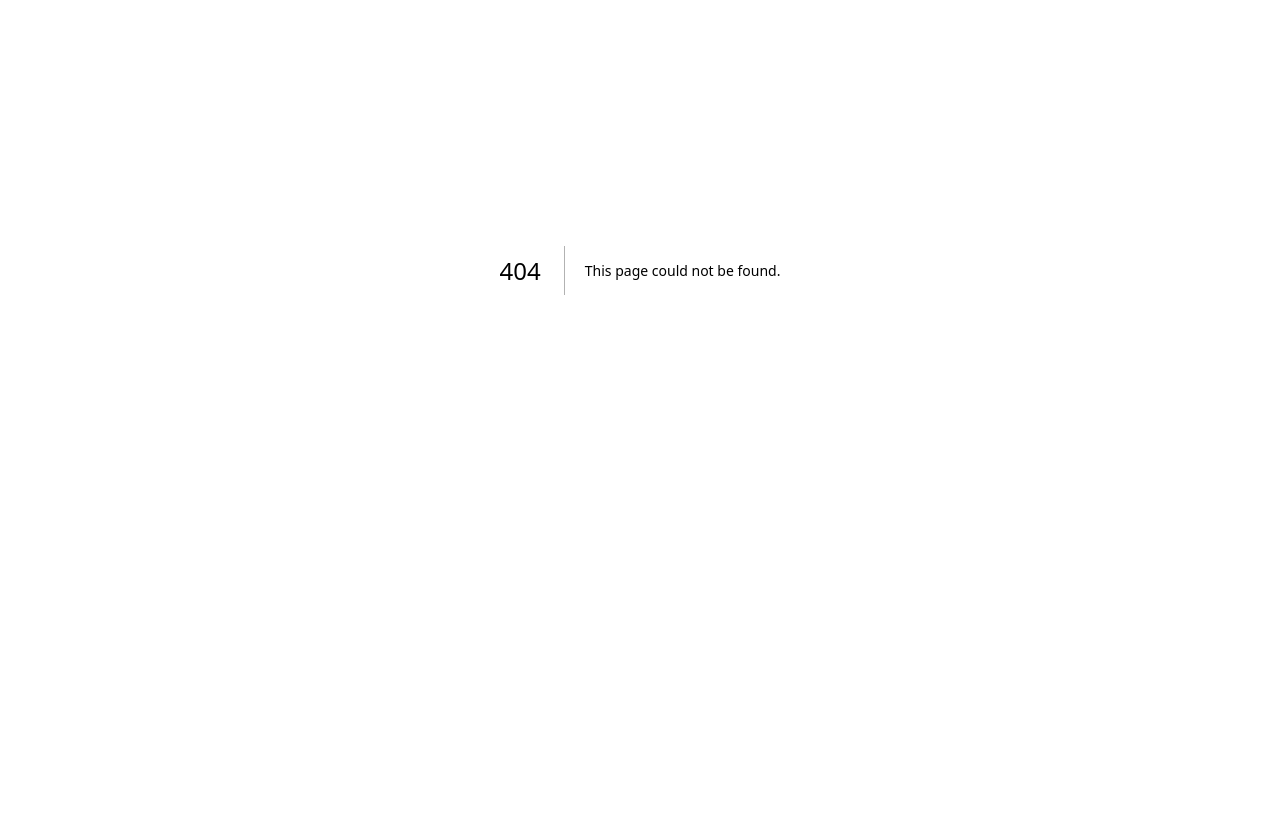
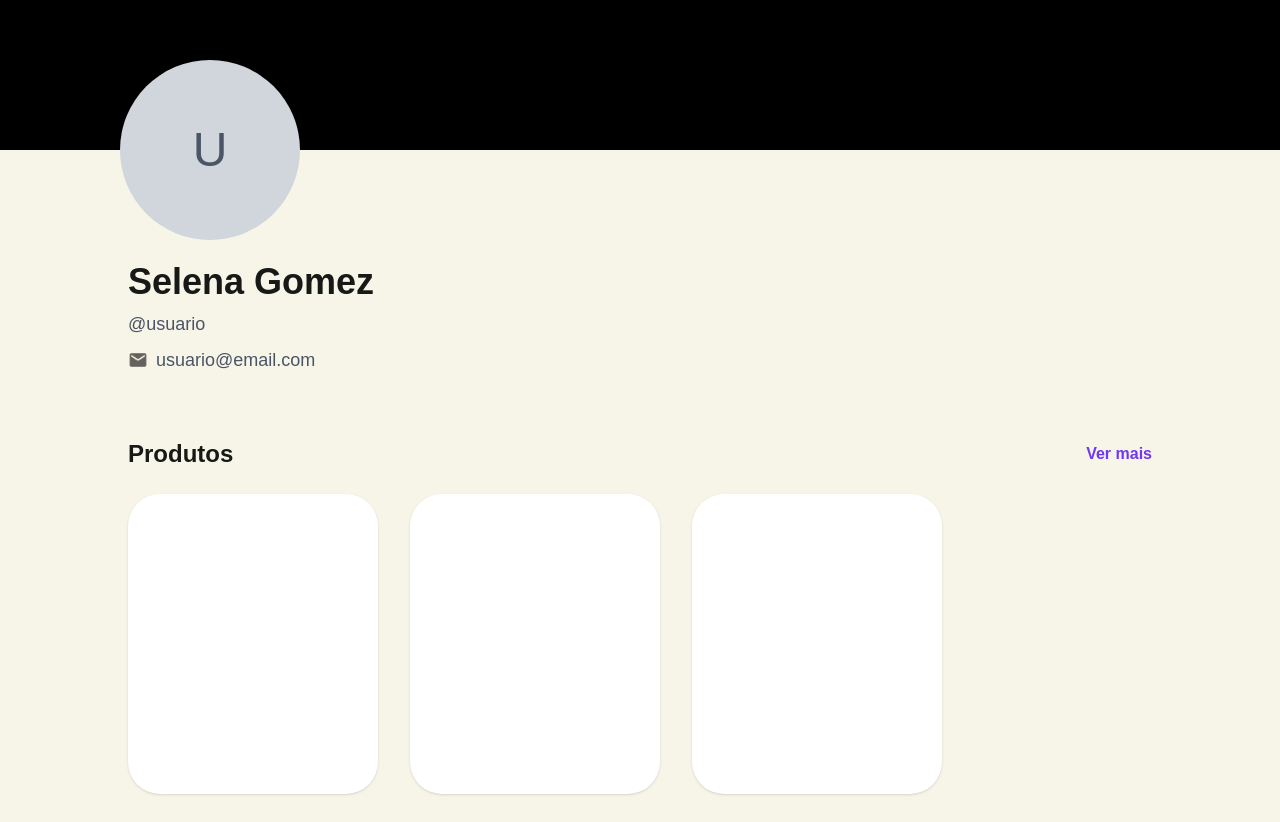
Before and after one commit to YuriNeves148/PT-CJR-Frontend, a Next.js app: page /perfil in a window 1280 px wide. Before the commit this address had no page. Shown: the part 130-952 px from the top of the page. Before the commit the page ends 800 px from the top, so only its background shows below. Built offline with nearby package versions, Linux system fonts and the light colour scheme; no server answers.

Commit message:
feat: implementa tela de perfil e ajustes no login

```diff
--- a/app/api/login/route.ts
+++ b/app/api/login/route.ts
@@ -4,7 +4,7 @@ export async function POST(request: Request) {
   try {
     const { email, senha } = await request.json();
 
-    const resposta = await fetch("http://localhost:3000/login", {
+    const resposta = await fetch("http://localhost:3001/login", {
       method: "POST",
       headers: { "Content-Type": "application/json" },
       body: JSON.stringify({ email, senha }),
--- a/app/api/me/route.ts
+++ b/app/api/me/route.ts
@@ -12,7 +12,7 @@ export async function GET(request: NextRequest) {
   }
 
   try {
-    const resposta = await fetch("http://localhost:3000/me", {
+    const resposta = await fetch("http://localhost:3001/me", {
       method: "GET",
       headers: {
         Authorization: `Bearer ${token}`,
--- a/app/login/page.tsx
+++ b/app/login/page.tsx
@@ -53,11 +53,11 @@ async function enviarLogin(event: FormEvent<HTMLFormElement>): Promise<void> {
 
   return (
 
-    <main className="min-h-screen bg-[#f7f4e8] grid grid-cols-2 pl-8 pr-15">
+    <main className="h-dvh overflow-hidden bg-[#f7f4e8] grid grid-cols-2 pl-8 pr-15">
 
       <section className="flex flex-col items-center gap-5 ">
-        <Image src="/images/LOGO Stock.io.png" alt="Logotipo da STOCK" width={300} height={100}/>
-        <Image src="/images/Stockles - Mascote da Stock.io.png" alt="Logotipo da STOCK" width={300} height={100}  unoptimized className="w-[450px] max-w-full h-auto"/>
+        <Image src="/images/LOGO Stock.io.png" alt="Logotipo da STOCK" width={300} height={100} className="-translate-x-10"/>
+        <Image src="/images/Stockles - Mascote da Stock.io.png" alt="Mascote Stockles" width={300} height={100} unoptimized className="w-[450px] max-w-full h-auto max-h-[calc(100dvh-150px)] object-contain"/>
       </section>
 
       <section className="bg-[#171917] p-10 flex flex-col justify-center items-center gap-5" style={{ marginTop: "55px", borderRadius: "24px 24px 0 0" }}>
@@ -78,7 +78,7 @@ async function enviarLogin(event: FormEvent<HTMLFormElement>): Promise<void> {
             </button>
             {mensagem && <p className="text-red-500 text-sm mt-2">{mensagem}</p>}
           </form>
-        <p className="mt-5 text-left">Não tem uma conta? <Link href="/cadastro" className="text-[#7137f5] hover:underline cursor-pointer">Cadastre-se</Link></p>
+        <p className="mt-5 text-left font-semibold">Não tem uma conta? <Link href="/cadastro" className="text-[#7137f5] hover:underline cursor-pointer">Cadastre-se</Link></p>
       </section>
     </main>
   );
--- /dev/null
+++ b/app/perfil/page.tsx
@@ -0,0 +1,115 @@
+
+"use client";
+
+import Image from "next/image";
+import { useEffect, useState } from "react";
+
+export default function PerfilPage() {
+
+  const [ehDonoDoPerfil, setEhDonoDoPerfil] = useState(false);
+  const [mostrarMaisProdutos, setMostrarMaisProdutos] = useState(false);
+  const [mostrarMaisLojas, setMostrarMaisLojas] = useState(false);
+
+  useEffect(() => {
+    async function verificarLogin() {
+      try {
+        const resposta = await fetch("/api/me", { cache: "no-store" });
+
+        if (!resposta.ok) {
+          setEhDonoDoPerfil(false);
+          return;
+        }
+
+        const usuario = await resposta.json();
+        const idNaUrl = new URLSearchParams(window.location.search).get("id");
+
+        setEhDonoDoPerfil(
+          idNaUrl === null ||
+          (idNaUrl.trim() !== "" && Number(idNaUrl) === Number(usuario.sub))
+        );
+
+      } catch (erro) {
+        console.error("Erro ao verificar login:", erro);
+        setEhDonoDoPerfil(false);
+      }
+    }
+
+    verificarLogin();
+  }, []);
+
+  return (
+    <main className="min-h-screen bg-[#f7f4e8]">
+      <section className="relative h-[280px] bg-black">
+        <div className="absolute left-30 bottom-0 translate-y-1/2 w-45 h-45 rounded-full bg-gray-300 border-0 border-[#f7f4e8] flex items-center justify-center">
+          <span className="text-5xl text-gray-600">U</span>
+        </div>
+      </section>
+
+      <section className="px-16 py-0">
+        <section className="px-16 pt-28 pb-10">
+
+          <div className="flex items-start justify-between">
+            <div className="flex flex-col gap-2">
+              <h1 className="text-4xl font-bold text-[#171917]">Selena Gomez</h1>
+              <p className="text-lg text-gray-600">@usuario</p>
+
+              <div className="flex items-center gap-2">
+                <Image src="/images/emailico.png" alt="Ícone de email" width={20} height={20}/>
+                <p className="text-lg text-gray-600">usuario@email.com</p>
+              </div>
+            </div>
+
+            {ehDonoDoPerfil && (
+              <button type="button" className="w-85 bg-[#7137f5] text-white px-6 py-3 rounded-full font-semibold cursor-pointer hover:bg-[#8755ff] -translate-y-20">
+                Editar Perfil
+              </button>
+            )}
+          </div>
+
+          <div className="mt-16">
+
+            <div className="flex items-center justify-between">
+              <h2 className="text-2xl font-bold text-[#171917]">Produtos</h2>
+
+              <button type="button" onClick={() => setMostrarMaisProdutos(!mostrarMaisProdutos)} className="text-[#7137f5] font-semibold cursor-pointer hover:underline">
+                {mostrarMaisProdutos ? "Ver menos" : "Ver mais"}
+              </button>
+            </div>
+
+            <div className="mt-6 flex flex-wrap gap-8 pb-4">
+              {Array.from({ length: mostrarMaisProdutos ? 9 : 5 }, (_, i) => (
+                <div key={i} className="w-[250px] h-75 shrink-0 rounded-4xl bg-white shadow-sm"></div>
+              ))}
+            </div>
+
+            <div className="mt-10 flex items-center justify-between">
+              <h2 className="text-2xl font-bold text-[#171917]">Lojas</h2>
+              {ehDonoDoPerfil ? (
+                <button type="button" className="text-[#7137f5] font-semibold cursor-pointer">
+                  Cadastrar loja
+                </button>
+              ) : (
+                <button type="button" onClick={() => setMostrarMaisLojas(!mostrarMaisLojas)} className="text-[#7137f5] font-semibold cursor-pointer hover:underline">
+                  {mostrarMaisLojas ? "Ver menos" : "Ver mais"}
+                </button>
+              )}
+            </div>
+
+            <div className="mt-6 flex gap-5 overflow-x-auto pb-4">
+              <div className="w-[550px] h-45 shrink-0 rounded-2xl bg-white shadow-sm"></div>
+            </div>
+          </div>
+
+          <section className="mt-16">
+            <h2 className="text-2xl font-bold text-[#171917]">Avaliações</h2>
+
+            <div className="mt-6 grid grid-cols-2 gap-5">
+              <div className="w-[750px] h-45 rounded-2xl bg-white shadow-sm"></div>
+            </div>
+          </section>
+
+        </section>
+      </section>
+    </main>
+  );
+}
```
Also changed, not shown: public/images/emailico.png (added).
